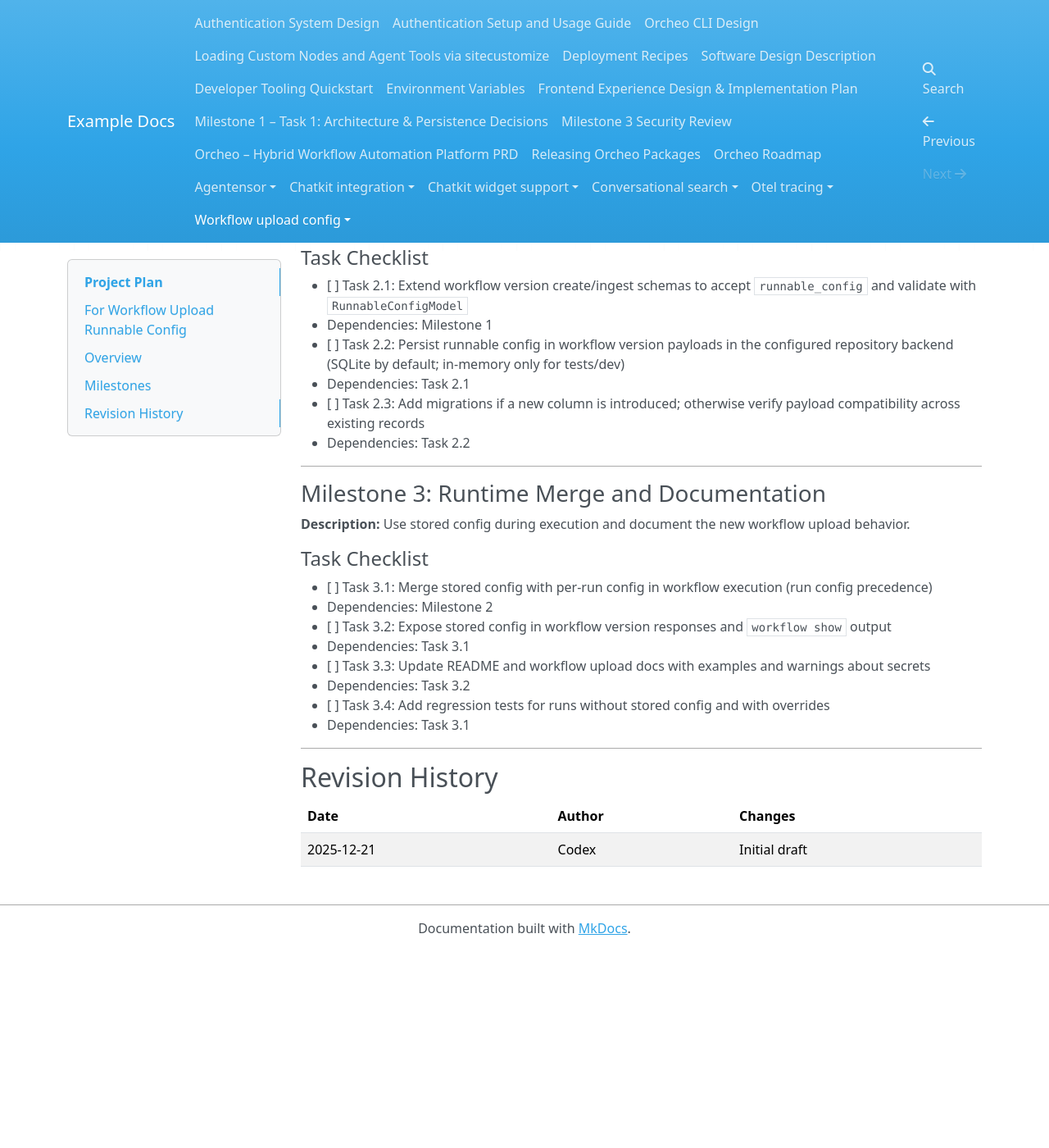
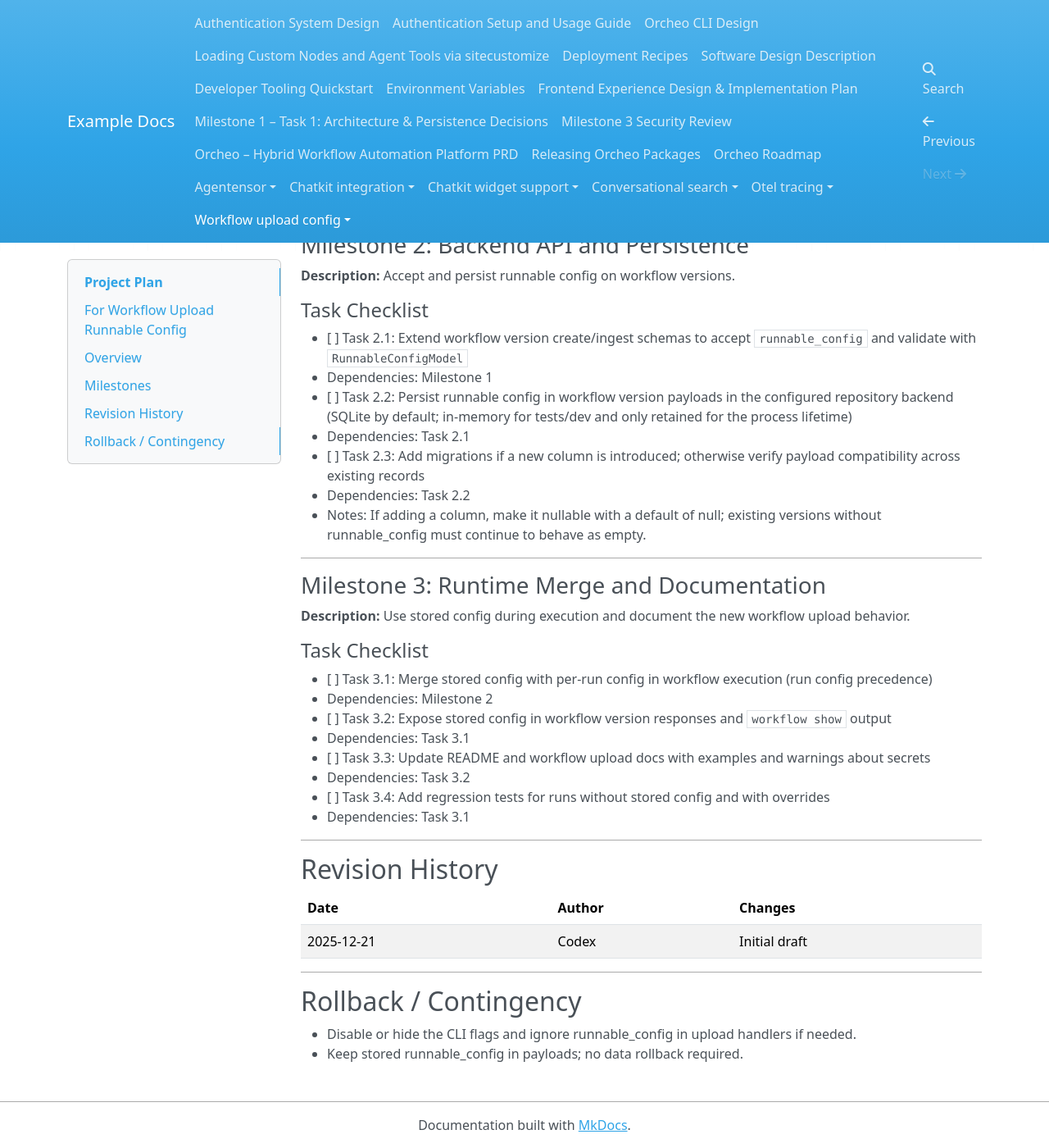
Before and after one commit to ShaojieJiang/orcheo, an MkDocs documentation site: the page built from docs/workflow_upload_config/3_plan.md, in a window 1280 px wide and 1400 px high, scrolled down 961 px. Shown: the whole window at 82% size. Built offline with MkDocs 1.6.1, drawn with Linux system fonts in a browser that asks for light colours; nearby versions of some CDN libraries; before the commit the page ends 2121 px from its top, so only the background shows below that; some of the changed text lies outside the part shown.

Commit message:
Resolve review comments

```diff
--- a/docs/workflow_upload_config/3_plan.md
+++ b/docs/workflow_upload_config/3_plan.md
@@ -16,6 +16,8 @@ Add upload-time runnable config support so workflows can ship with initial confi
 **Related Documents:**
 - Requirements: docs/workflow_upload_config/1_requirements.md
 - Design: docs/workflow_upload_config/2_design.md
+
+**Priority Mapping:** P0 work is covered in Milestones 1 and 2. P1 work is covered in Milestone 3 (runtime merge, documentation, and regression coverage).
 
 ---
 
@@ -44,10 +46,11 @@ Add upload-time runnable config support so workflows can ship with initial confi
 
 - [ ] Task 2.1: Extend workflow version create/ingest schemas to accept `runnable_config` and validate with `RunnableConfigModel`
   - Dependencies: Milestone 1
-- [ ] Task 2.2: Persist runnable config in workflow version payloads in the configured repository backend (SQLite by default; in-memory only for tests/dev)
+- [ ] Task 2.2: Persist runnable config in workflow version payloads in the configured repository backend (SQLite by default; in-memory for tests/dev and only retained for the process lifetime)
   - Dependencies: Task 2.1
 - [ ] Task 2.3: Add migrations if a new column is introduced; otherwise verify payload compatibility across existing records
   - Dependencies: Task 2.2
+  - Notes: If adding a column, make it nullable with a default of null; existing versions without runnable_config must continue to behave as empty.
 
 ---
 
@@ -73,3 +76,10 @@ Add upload-time runnable config support so workflows can ship with initial confi
 | Date | Author | Changes |
 |------|--------|---------|
 | 2025-12-21 | Codex | Initial draft |
+
+---
+
+## Rollback / Contingency
+
+- Disable or hide the CLI flags and ignore runnable_config in upload handlers if needed.
+- Keep stored runnable_config in payloads; no data rollback required.
```
Also changed, not shown: docs/workflow_upload_config/1_requirements.md (+3 -3 lines), docs/workflow_upload_config/2_design.md (+30 -4 lines).
